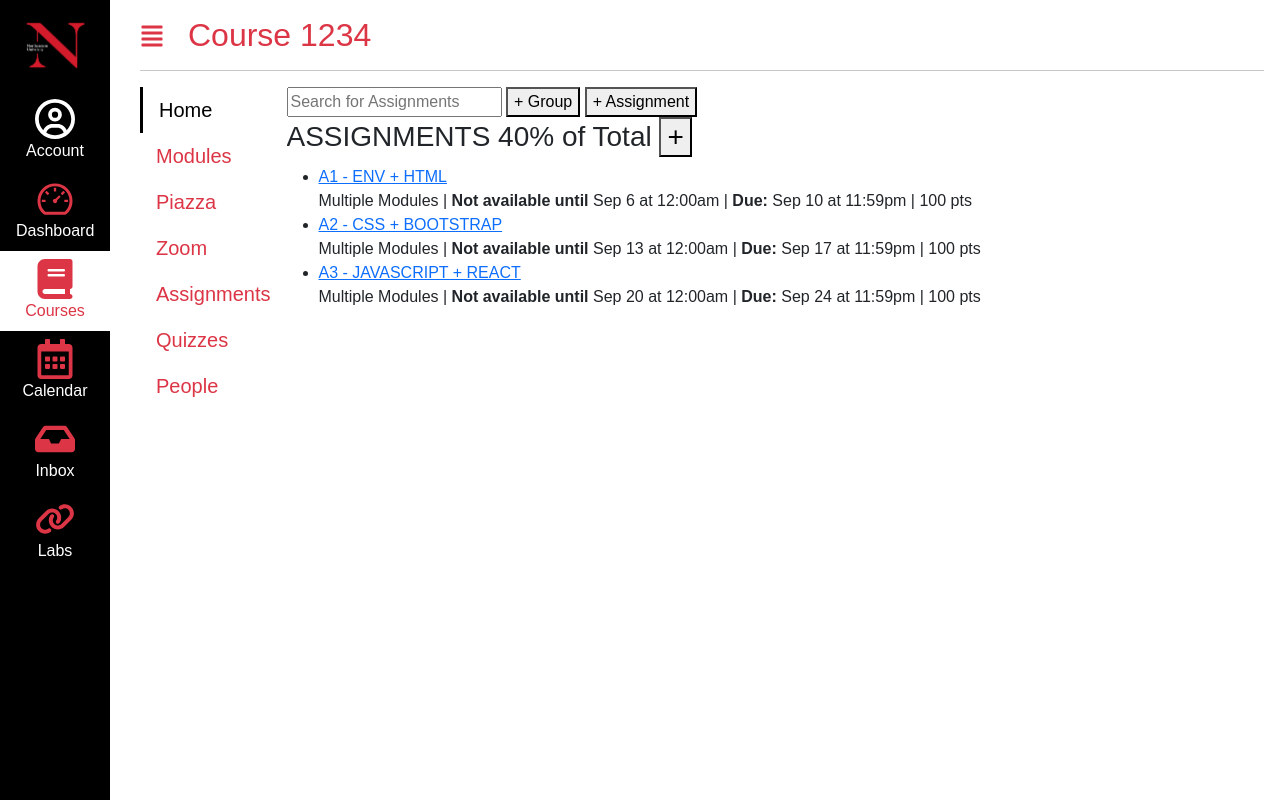
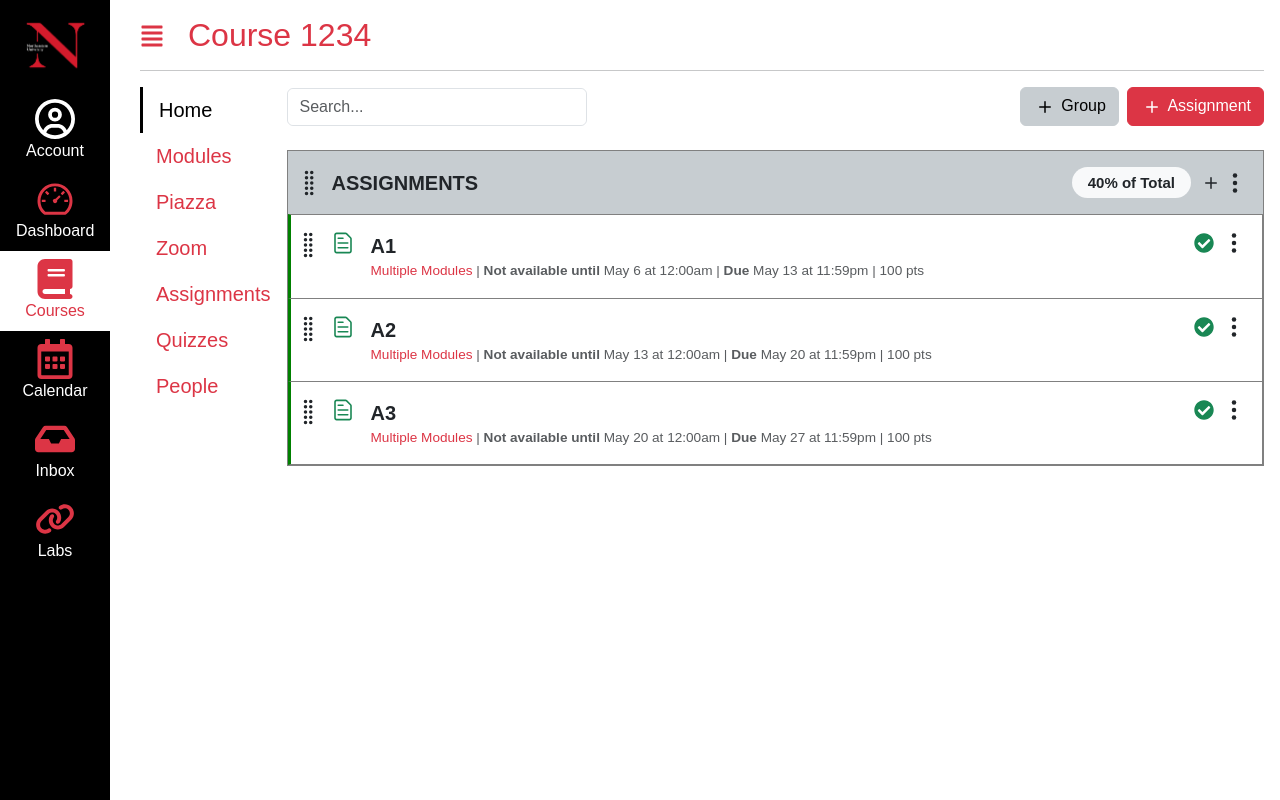
Before and after one commit to kushalkrishnappa/kambaz, a Next.js app: page /Courses/1234/Assignments in a window 1280 px wide. Built offline with nearby package versions, Linux system fonts and the light colour scheme.

Commit message:
- Styling the Assignments Screen

```diff
--- a/app/(Kambaz)/Courses/[cid]/Assignments/page.tsx
+++ b/app/(Kambaz)/Courses/[cid]/Assignments/page.tsx
@@ -1,52 +1,138 @@
 import Link from "next/link";
+import {
+  Button,
+  InputGroup,
+  FormControl,
+  ListGroup,
+  ListGroupItem,
+  Badge,
+} from "react-bootstrap";
+import { BsGripVertical, BsPlus } from "react-icons/bs";
+import { IoEllipsisVertical, IoSearch } from "react-icons/io5";
+import { FaCheckCircle } from "react-icons/fa";
+import { RxFileText } from "react-icons/rx";
 
 export default function Assignments() {
   return (
     <div id="wd-assignments">
-      <input placeholder="Search for Assignments" id="wd-search-assignment" />
-      &nbsp;
-      <button id="wd-add-assignment-group">+ Group</button>
-      &nbsp;
-      <button id="wd-add-assignment">+ Assignment</button>
-      <h3 id="wd-assignments-title">
-        ASSIGNMENTS 40% of Total <button>+</button>
-      </h3>
-      <ul id="wd-assignment-list">
-        <li className="wd-assignment-list-item">
+      <div className="d-flex justify-content-between align-items-center mb-4">
+        <InputGroup className="border rounded" style={{ width: "300px" }}>
+          {/* <InputGroup.Text className="bg-white border-0">
+            <IoSearch />
+          </InputGroup.Text> */}
+          <FormControl
+            placeholder="Search..."
+            id="wd-search-assignment"
+            className="border-0"
+          />
+        </InputGroup>
+        <div>
+          <Button variant="secondary" className="me-2" id="wd-add-assignment-group">
+            <BsPlus className="fs-4" /> Group
+          </Button>
+          <Button variant="danger" id="wd-add-assignment">
+            <BsPlus className="fs-4" /> Assignment
+          </Button>
+        </div>
+      </div>
+
+      <ListGroup className="rounded-0">
+        <ListGroupItem className="p-0 mb-5 fs-5 border-gray">
+          <div className="wd-title p-3 ps-2 bg-secondary d-flex justify-content-between align-items-center">
+            <div className="d-flex align-items-center">
+              <BsGripVertical className="me-2 fs-3" />
+              <strong>ASSIGNMENTS</strong>
+            </div>
+            <div className="d-flex align-items-center">
+              <Badge bg="light" text="dark" className="me-2 rounded-pill px-3 py-2">
+                40% of Total
+              </Badge>
+              <BsPlus className="fs-4" />
+              <IoEllipsisVertical className="fs-4" />
+            </div>
+          </div>
+
+          <ListGroup className="rounded-0">
+            <ListGroupItem className="wd-lesson p-3 ps-1">
+              <div className="d-flex justify-content-between align-items-start">
+                <div className="d-flex align-items-start">
+                  <BsGripVertical className="me-2 fs-3" />
+                  <RxFileText className="me-3 fs-4 text-success" />
+                  <div>
                     <Link
                       href="/Courses/1234/Assignments/123"
-            className="wd-assignment-link"
+                      className="wd-assignment-link text-dark fw-bold text-decoration-none"
                     >
-            A1 - ENV + HTML
+                      A1
                     </Link>
-          <br />
-          Multiple Modules | <strong>Not available until</strong> Sep 6 at
-          12:00am | <strong>Due:</strong> Sep 10 at 11:59pm | 100 pts
-        </li>
-        <li className="wd-assignment-list-item">
+                    <div className="text-muted" style={{ fontSize: "0.85rem" }}>
+                      <span className="text-danger">Multiple Modules</span> |{" "}
+                      <strong>Not available until</strong> May 6 at 12:00am |{" "}
+                      <strong>Due</strong> May 13 at 11:59pm | 100 pts
+                    </div>
+                  </div>
+                </div>
+                <div className="d-flex align-items-center">
+                  <FaCheckCircle className="text-success me-2" />
+                  <IoEllipsisVertical className="fs-4" />
+                </div>
+              </div>
+            </ListGroupItem>
+
+            <ListGroupItem className="wd-lesson p-3 ps-1">
+              <div className="d-flex justify-content-between align-items-start">
+                <div className="d-flex align-items-start">
+                  <BsGripVertical className="me-2 fs-3" />
+                  <RxFileText className="me-3 fs-4 text-success" />
+                  <div>
                     <Link
                       href="/Courses/1234/Assignments/234"
-            className="wd-assignment-link"
+                      className="wd-assignment-link text-dark fw-bold text-decoration-none"
                     >
-            A2 - CSS + BOOTSTRAP
+                      A2
                     </Link>
-          <br />
-          Multiple Modules | <strong>Not available until</strong> Sep 13 at
-          12:00am | <strong>Due:</strong> Sep 17 at 11:59pm | 100 pts
-        </li>
+                    <div className="text-muted" style={{ fontSize: "0.85rem" }}>
+                      <span className="text-danger">Multiple Modules</span> |{" "}
+                      <strong>Not available until</strong> May 13 at 12:00am |{" "}
+                      <strong>Due</strong> May 20 at 11:59pm | 100 pts
+                    </div>
+                  </div>
+                </div>
+                <div className="d-flex align-items-center">
+                  <FaCheckCircle className="text-success me-2" />
+                  <IoEllipsisVertical className="fs-4" />
+                </div>
+              </div>
+            </ListGroupItem>
 
-        <li className="wd-assignment-list-item">
+            <ListGroupItem className="wd-lesson p-3 ps-1">
+              <div className="d-flex justify-content-between align-items-start">
+                <div className="d-flex align-items-start">
+                  <BsGripVertical className="me-2 fs-3" />
+                  <RxFileText className="me-3 fs-4 text-success" />
+                  <div>
                     <Link
                       href="/Courses/1234/Assignments/345"
-            className="wd-assignment-link"
+                      className="wd-assignment-link text-dark fw-bold text-decoration-none"
                     >
-            A3 - JAVASCRIPT + REACT
+                      A3
                     </Link>
-          <br />
-          Multiple Modules | <strong>Not available until</strong> Sep 20 at
-          12:00am | <strong>Due:</strong> Sep 24 at 11:59pm | 100 pts
-        </li>
-      </ul>
+                    <div className="text-muted" style={{ fontSize: "0.85rem" }}>
+                      <span className="text-danger">Multiple Modules</span> |{" "}
+                      <strong>Not available until</strong> May 20 at 12:00am |{" "}
+                      <strong>Due</strong> May 27 at 11:59pm | 100 pts
+                    </div>
+                  </div>
+                </div>
+                <div className="d-flex align-items-center">
+                  <FaCheckCircle className="text-success me-2" />
+                  <IoEllipsisVertical className="fs-4" />
+                </div>
+              </div>
+            </ListGroupItem>
+          </ListGroup>
+        </ListGroupItem>
+      </ListGroup>
     </div>
   );
 }
```
Lines whose indentation alone changed are shown as unchanged.
